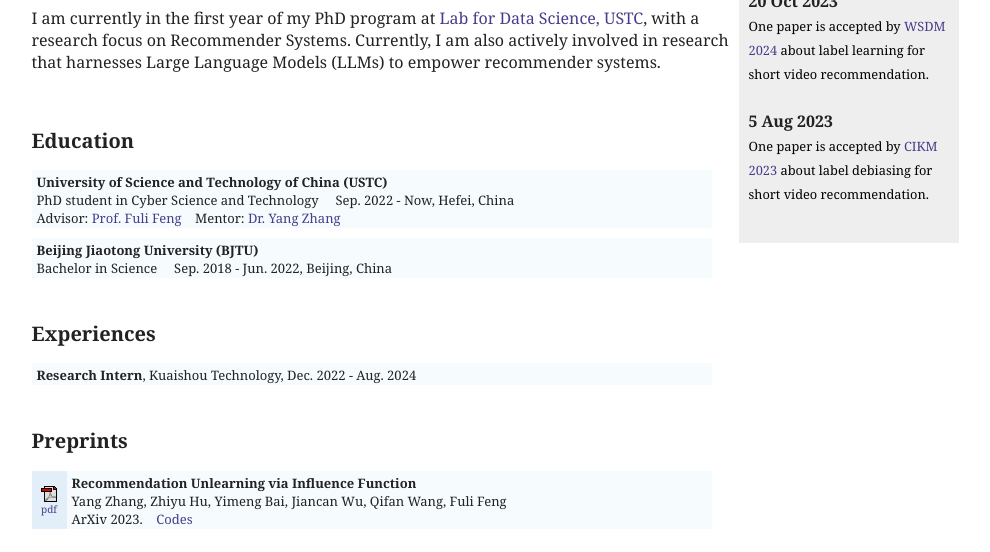
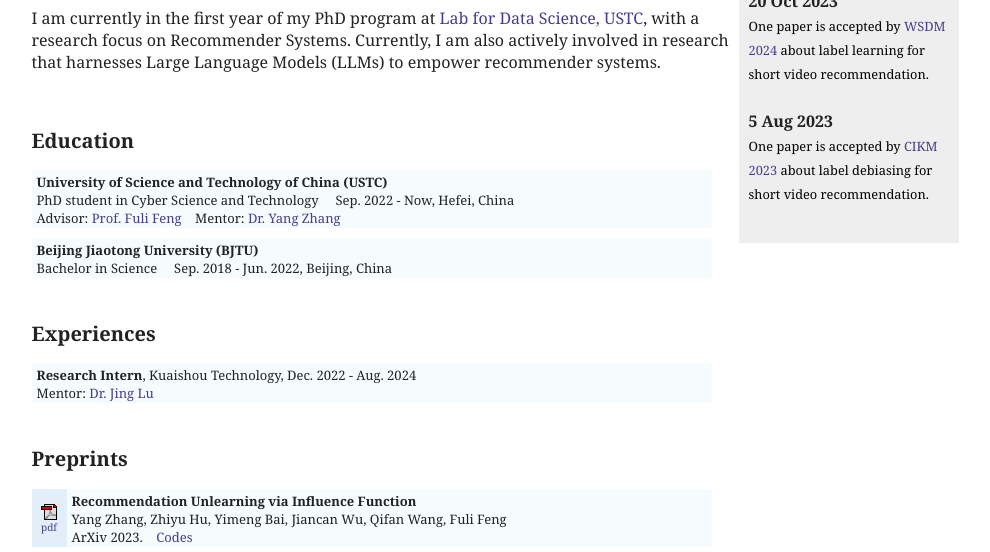
Before and after one commit to baiyimeng/baiyimeng.github.io, a plain HTML site: page index.html in a window 1280 px wide. Shown: the part 227-779 px from the top of the page, without its empty margins (145-1135 px from the left). Drawn offline with Linux system fonts and the light colour scheme.

Commit message:
Update index.html

```diff
--- a/index.html
+++ b/index.html
@@ -209,7 +209,7 @@
 </p><p style="margin-left:0px;">
 </p><a style="margin-left:0px;">
 Email:  baiyimeng77@gmail.com<br>
-  &bull; <a href="https://github.com/baiyimeng">GitHub</a> &bull; <a href="https://scholar.google.cz/citations?user=pKflCMAAAAAJ&hl=zh-CN&oi=sra "> Google Scholar</a> <br>
+  &bull; <a href="https://github.com/baiyimeng">GitHub</a> &bull; <a href="https://scholar.google.cz/citations?user=pKflCMAAAAAJ&hl=zh-CN&oi=sra"> Google Scholar</a> <br>
 </p></font><p><font size="+0">
 </font>
 </p></td>
@@ -228,8 +228,8 @@ I am currently in the first year of my PhD program at <a href="http://data-scien
   <tbody>
   <tr>
     <td><span class="title">University of Science and Technology of China (USTC)</span> <br>
-  PhD student in Cyber Science and Technology &nbsp;&nbsp;&nbsp;  Sep. 2022 - Now, Hefei, China <br>
-  Advisor: <a href="https://fulifeng.github.io/" target="_blank">Prof. Fuli Feng &nbsp;&nbsp; </a> Mentor: <a href="https://zyang1580.github.io/" target="_blank"> Dr. Yang Zhang</a>
+       PhD student in Cyber Science and Technology &nbsp;&nbsp;&nbsp;  Sep. 2022 - Now, Hefei, China <br>
+       Advisor: <a href="https://fulifeng.github.io/" target="_blank">Prof. Fuli Feng &nbsp;&nbsp; </a> Mentor: <a href="https://zyang1580.github.io/" target="_blank"> Dr. Yang Zhang</a>
      </td></tr></tbody></table>
 <table>
   <tbody>
@@ -245,6 +245,7 @@ I am currently in the first year of my PhD program at <a href="http://data-scien
 <table>
   <tbody><tr>
     <td> <span class="title">Research Intern</span>, Kuaishou Technology, Dec. 2022 - Aug. 2024  <br>
+        Mentor: <a href="https://scholar.google.cz/citations?user=BhggrK4AAAAJ&hl=zh-CN&oi=sra" target="_blank">Dr. Jing Lu &nbsp;
     </td></tr></tbody>
 </table>
 
```
